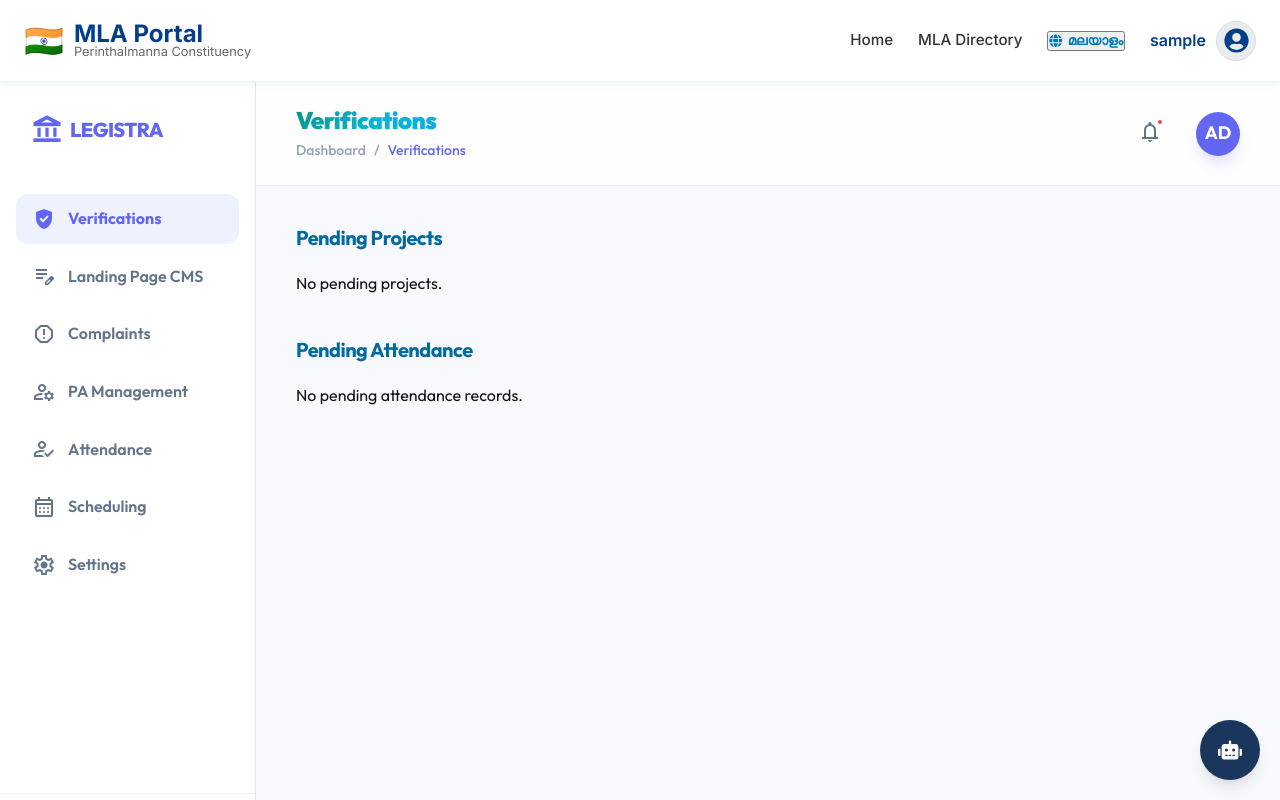
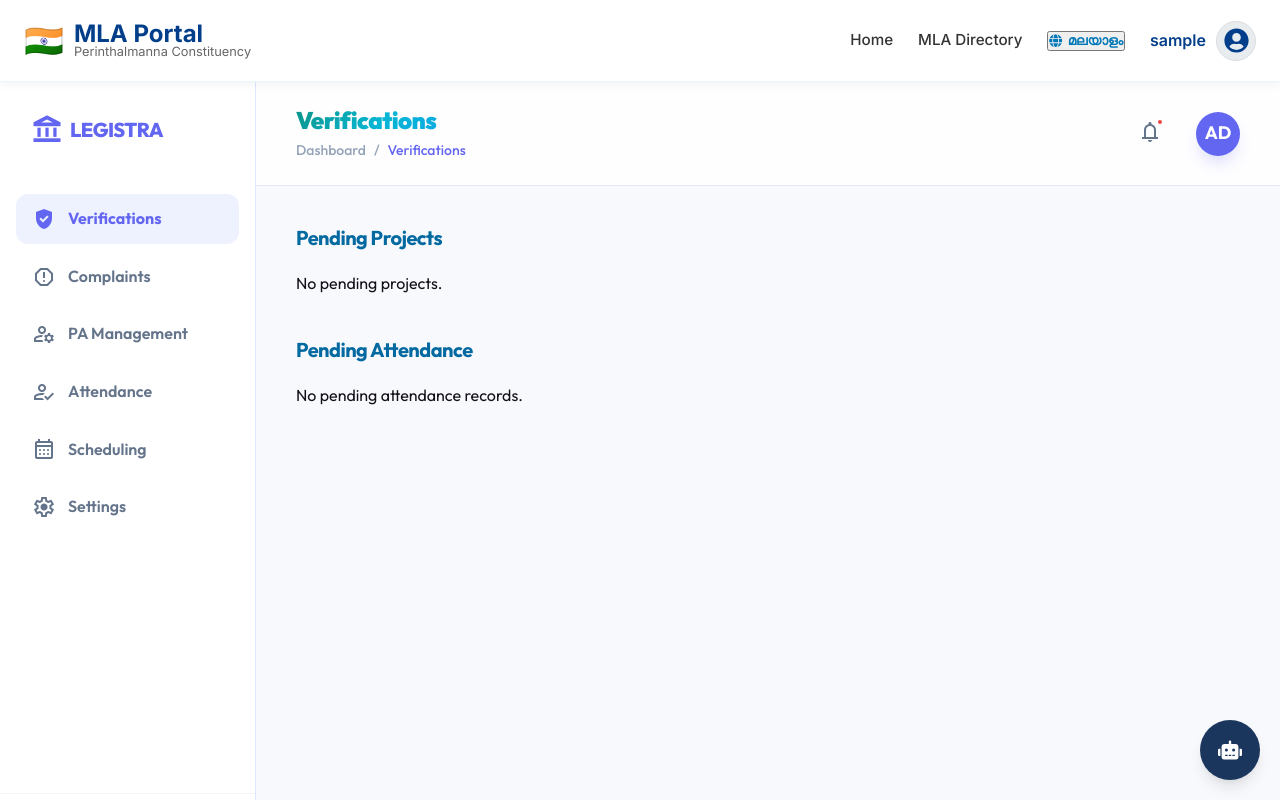
Before and after one commit to athiraps9/MLA_dashboard, a React (Vite) app in the folder client/: page /admin in a window 1280 px wide. Shown: the top 800 px of the page. Built offline with nearby package versions, Linux system fonts and the light colour scheme; sample sign-in values are in the browser's storage; the HTML template or start-up script is replaced by a standard one.

Commit message:
landing page

```diff
--- a/client/src/pages/AdminDashboard.jsx
+++ b/client/src/pages/AdminDashboard.jsx
@@ -255,7 +255,7 @@ const AdminDashboard = () => {
                                 <span>Verifications</span>
                             </a>
                         </li>
-                        <li style={{ marginBottom: '8px' }}>
+                        {/* <li style={{ marginBottom: '8px' }}>
                             <a
                                 onClick={() => setActiveTab('cms')}
                                 style={{
@@ -275,7 +275,7 @@ const AdminDashboard = () => {
                                 <span className="material-symbols-outlined" style={{ fontVariationSettings: activeTab === 'cms' ? "'FILL' 1" : "'FILL' 0" }}>edit_note</span>
                                 <span>Landing Page CMS</span>
                             </a>
-                        </li>
+                        </li> */}
                         <li style={{ marginBottom: '8px' }}>
                             <a
                                 onClick={() => setActiveTab('complaints')}
@@ -440,7 +440,7 @@ const AdminDashboard = () => {
                     {/* Tab Content */}
                     {activeTab === 'pa_management' && <div><PAManagement /></div>}
 
-                    {activeTab === 'cms' && <div><AdminLandingCMS /></div>}
+                    {/* {activeTab === 'cms' && <div><AdminLandingCMS /></div>} */}
 
                     {activeTab === 'complaints' && (
                         <div>
```
